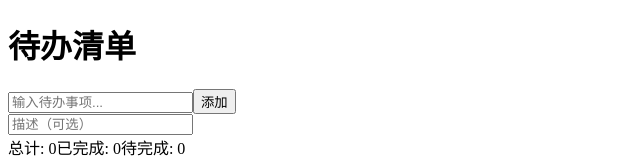
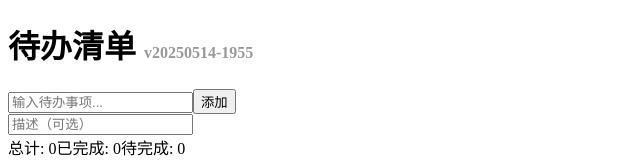
Before and after one commit to Crush-lh/my-todo-app, a Next.js app: page / in a window 1280 px wide. Shown: the top 160 px of the page, without its empty margins (0-640 px from the left). Built offline with nearby package versions, Linux system fonts and the light colour scheme; no server answers; the database is empty.

Commit message:
fix: 修复添加待办失败 - 适配UUID、移除description字段、增强错误提示、添加版本标记

```diff
--- a/app/components/AddTodoForm.tsx
+++ b/app/components/AddTodoForm.tsx
@@ -33,6 +33,7 @@ export default function AddTodoForm() {
       <div className="form-row">
         <input
           type="text"
+          name="title"
           placeholder="输入待办事项..."
           value={title}
           onChange={(e) => setTitle(e.target.value)}
@@ -45,6 +46,7 @@ export default function AddTodoForm() {
       </div>
       <input
         type="text"
+        name="description"
         placeholder="描述（可选）"
         value={description}
         onChange={(e) => setDescription(e.target.value)}
--- a/app/page.tsx
+++ b/app/page.tsx
@@ -7,7 +7,7 @@ export default async function Home() {
 
   return (
     <main className="container">
-      <h1>待办清单</h1>
+      <h1>待办清单 <small style={{fontSize:'0.5em',color:'#999'}}>v20250514-1955</small></h1>
       <AddTodoForm />
 
       <div className="stats">
```
